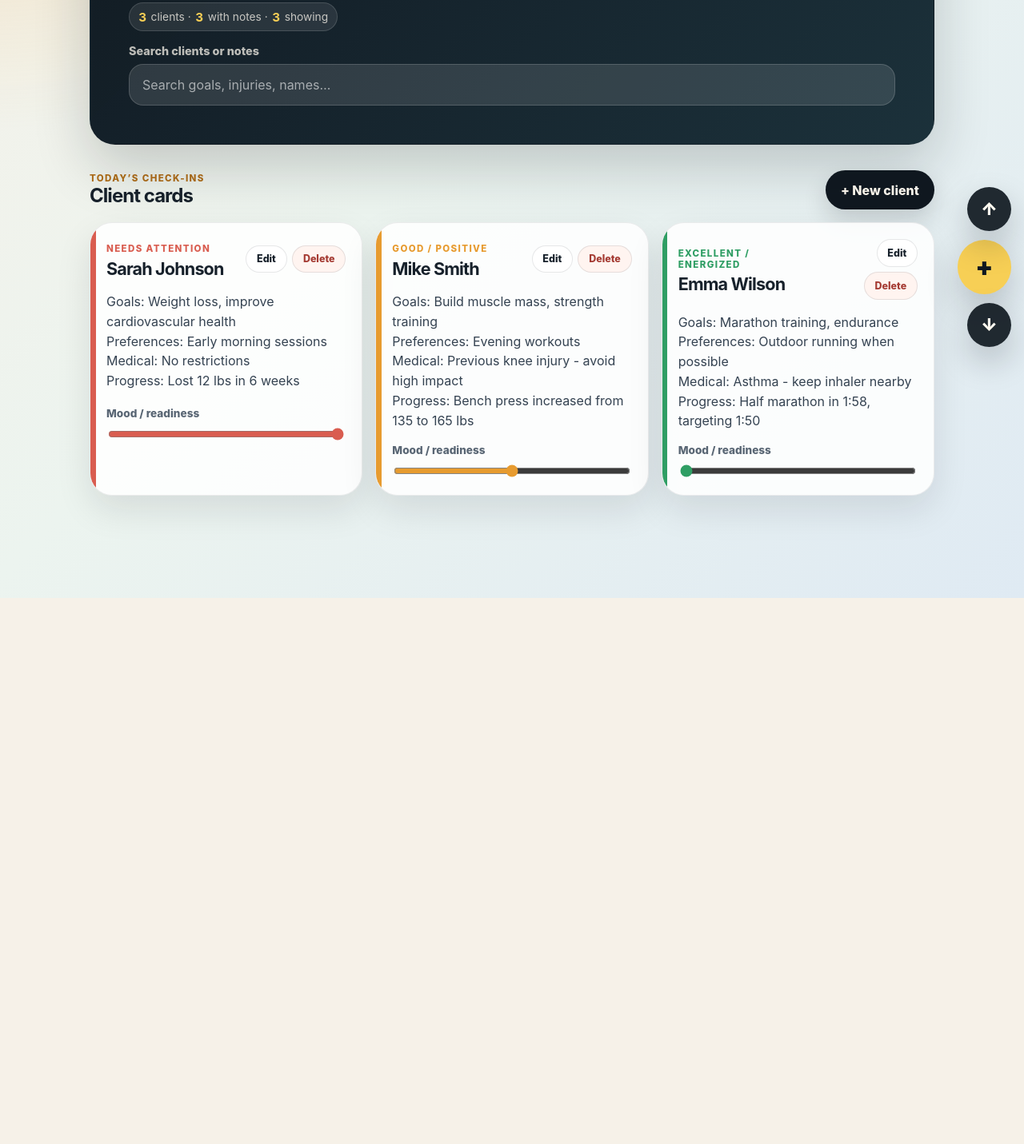
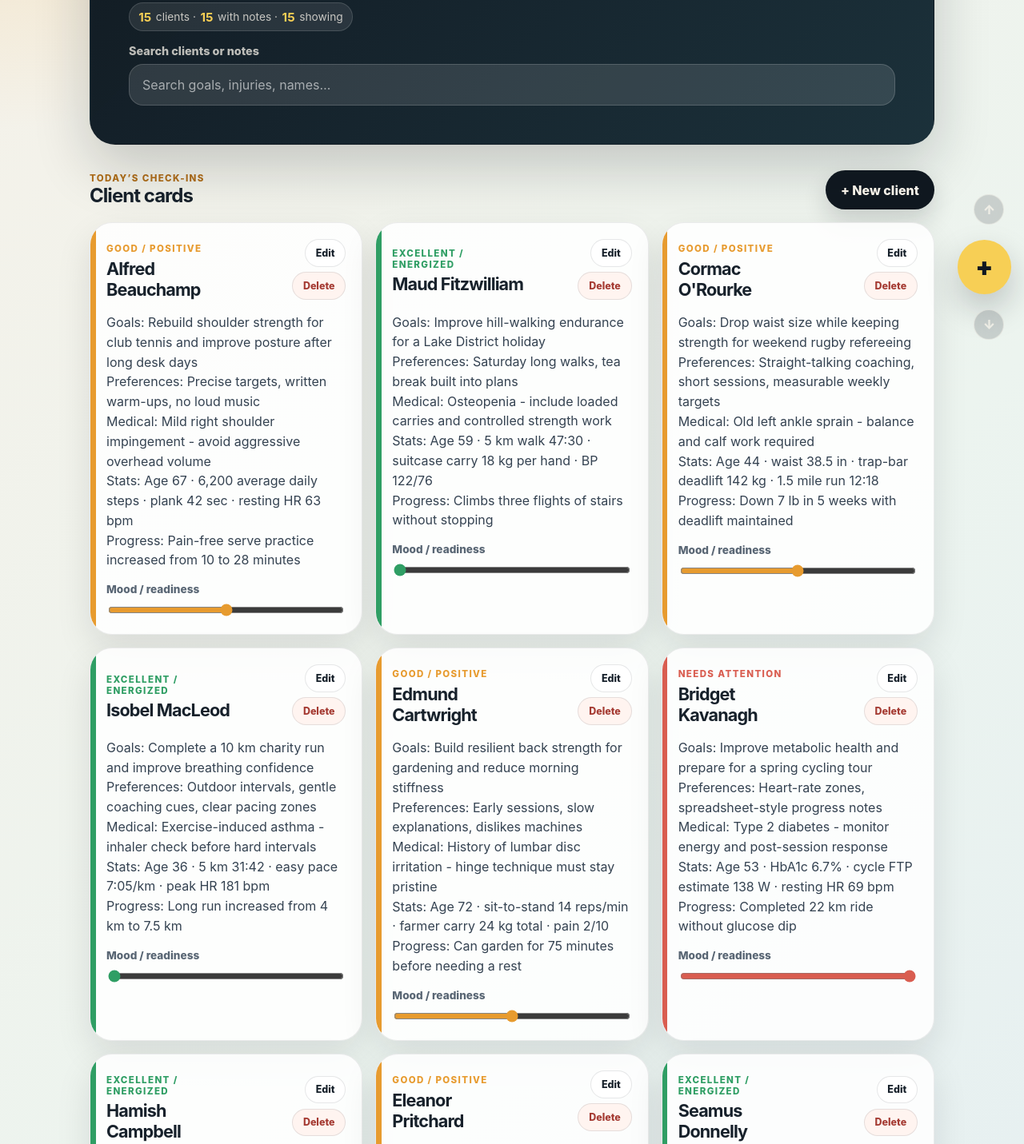
Before and after one commit to Jefers/ccnote, a website built with Vite: page index.html in a window 1280 px wide. Shown: the part 350-1781 px from the top of the page at 80% size. Before the commit the page ends 1098 px from the top, so only its background shows below. Built offline with nearby package versions, Linux system fonts and the light colour scheme.

Commit message:
feat: refresh example clients and subtle navigation

```diff
--- a/public/data/seed-clients.json
+++ b/public/data/seed-clients.json
@@ -1,20 +1,92 @@
 [
   {
-    "id": "1",
-    "name": "Sarah Johnson",
-    "notes": "Goals: Weight loss, improve cardiovascular health\nPreferences: Early morning sessions\nMedical: No restrictions\nProgress: Lost 12 lbs in 6 weeks",
+    "id": "c01",
+    "name": "Alfred Beauchamp",
+    "notes": "Goals: Rebuild shoulder strength for club tennis and improve posture after long desk days\nPreferences: Precise targets, written warm-ups, no loud music\nMedical: Mild right shoulder impingement - avoid aggressive overhead volume\nStats: Age 67 · 6,200 average daily steps · plank 42 sec · resting HR 63 bpm\nProgress: Pain-free serve practice increased from 10 to 28 minutes",
+    "mood": 1
+  },
+  {
+    "id": "c02",
+    "name": "Maud Fitzwilliam",
+    "notes": "Goals: Improve hill-walking endurance for a Lake District holiday\nPreferences: Saturday long walks, tea break built into plans\nMedical: Osteopenia - include loaded carries and controlled strength work\nStats: Age 59 · 5 km walk 47:30 · suitcase carry 18 kg per hand · BP 122/76\nProgress: Climbs three flights of stairs without stopping",
+    "mood": 0
+  },
+  {
+    "id": "c03",
+    "name": "Cormac O'Rourke",
+    "notes": "Goals: Drop waist size while keeping strength for weekend rugby refereeing\nPreferences: Straight-talking coaching, short sessions, measurable weekly targets\nMedical: Old left ankle sprain - balance and calf work required\nStats: Age 44 · waist 38.5 in · trap-bar deadlift 142 kg · 1.5 mile run 12:18\nProgress: Down 7 lb in 5 weeks with deadlift maintained",
+    "mood": 1
+  },
+  {
+    "id": "c04",
+    "name": "Isobel MacLeod",
+    "notes": "Goals: Complete a 10 km charity run and improve breathing confidence\nPreferences: Outdoor intervals, gentle coaching cues, clear pacing zones\nMedical: Exercise-induced asthma - inhaler check before hard intervals\nStats: Age 36 · 5 km 31:42 · easy pace 7:05/km · peak HR 181 bpm\nProgress: Long run increased from 4 km to 7.5 km",
+    "mood": 0
+  },
+  {
+    "id": "c05",
+    "name": "Edmund Cartwright",
+    "notes": "Goals: Build resilient back strength for gardening and reduce morning stiffness\nPreferences: Early sessions, slow explanations, dislikes machines\nMedical: History of lumbar disc irritation - hinge technique must stay pristine\nStats: Age 72 · sit-to-stand 14 reps/min · farmer carry 24 kg total · pain 2/10\nProgress: Can garden for 75 minutes before needing a rest",
+    "mood": 1
+  },
+  {
+    "id": "c06",
+    "name": "Bridget Kavanagh",
+    "notes": "Goals: Improve metabolic health and prepare for a spring cycling tour\nPreferences: Heart-rate zones, spreadsheet-style progress notes\nMedical: Type 2 diabetes - monitor energy and post-session response\nStats: Age 53 · HbA1c 6.7% · cycle FTP estimate 138 W · resting HR 69 bpm\nProgress: Completed 22 km ride without glucose dip",
     "mood": 2
   },
   {
-    "id": "2",
-    "name": "Mike Smith",
-    "notes": "Goals: Build muscle mass, strength training\nPreferences: Evening workouts\nMedical: Previous knee injury - avoid high impact\nProgress: Bench press increased from 135 to 165 lbs",
+    "id": "c07",
+    "name": "Hamish Campbell",
+    "notes": "Goals: Regain Highland dancing agility and strengthen knees\nPreferences: Rhythmic drills, mobility first, humorous coaching style\nMedical: Patellar tendinopathy history - manage jumping volume carefully\nStats: Age 41 · single-leg squat box 45 cm · calf raise 22/side · knee pain 1/10\nProgress: Returned to 20-minute dance practice twice weekly",
+    "mood": 0
+  },
+  {
+    "id": "c08",
+    "name": "Eleanor Pritchard",
+    "notes": "Goals: Improve bone density markers and carry grandchildren comfortably\nPreferences: Quiet gym corner, written homework, no burpees\nMedical: Wrist arthritis - adapt pressing and floor transitions\nStats: Age 64 · goblet squat 22 kg x 8 · grip 24 kg right / 22 kg left · steps 7,800\nProgress: Carries 4-year-old grandson up stairs without stopping",
     "mood": 1
   },
   {
-    "id": "3",
-    "name": "Emma Wilson",
-    "notes": "Goals: Marathon training, endurance\nPreferences: Outdoor running when possible\nMedical: Asthma - keep inhaler nearby\nProgress: Half marathon in 1:58, targeting 1:50",
+    "id": "c09",
+    "name": "Seamus Donnelly",
+    "notes": "Goals: Train for a sub-2-hour half marathon while losing 10 lb\nPreferences: Data-driven plans, enjoys competitive benchmarks\nMedical: Tight calves and recurring blisters - shoe rotation and mobility needed\nStats: Age 39 · 10 km 54:12 · bodyweight 14 st 3 lb · cadence 164 spm\nProgress: Tempo pace improved from 6:05/km to 5:42/km",
     "mood": 0
+  },
+  {
+    "id": "c10",
+    "name": "Agnes Sinclair",
+    "notes": "Goals: Restore confidence after a fall and improve single-leg balance\nPreferences: Calm sessions, chair nearby, celebrates small wins\nMedical: Previous wrist fracture - careful with floor work and bracing\nStats: Age 78 · tandem stance 31 sec · timed up-and-go 9.8 sec · step-ups 12/side\nProgress: Walks to shops unaided three mornings per week",
+    "mood": 1
+  },
+  {
+    "id": "c11",
+    "name": "Rupert Ashdown",
+    "notes": "Goals: Improve rowing-machine performance and reduce blood pressure\nPreferences: Technical coaching, numbers on every session, dislikes circuits\nMedical: Hypertension controlled by GP - avoid breath-holding on lifts\nStats: Age 58 · 2k row 8:36 · BP 131/82 · dead bug hold 48 sec\nProgress: 500 m split improved by 7 seconds at same perceived effort",
+    "mood": 2
+  },
+  {
+    "id": "c12",
+    "name": "Fiona MacGregor",
+    "notes": "Goals: Build strength for sea-kayaking and improve trunk rotation\nPreferences: Outdoor conditioning, kettlebells, practical movement drills\nMedical: Mild scoliosis - monitor asymmetry and loaded rotation\nStats: Age 47 · kettlebell swing 20 kg x 15 · side plank 38 sec/side · VO2 estimate 38\nProgress: Completed 90-minute paddle without back tightness",
+    "mood": 0
+  },
+  {
+    "id": "c13",
+    "name": "Benedict Harcourt",
+    "notes": "Goals: Add lean mass and fix rounded-shoulder presentation for stage acting\nPreferences: Superset sessions, visible posture cues, concise feedback\nMedical: No restrictions, occasional neck tension after rehearsals\nStats: Age 32 · bodyweight 76.4 kg · pull-ups 6 · chest-supported row 42 kg x 10\nProgress: Added 1.8 kg in 6 weeks with waist unchanged",
+    "mood": 1
+  },
+  {
+    "id": "c14",
+    "name": "Nora Flaherty",
+    "notes": "Goals: Return to recreational netball and improve lateral speed\nPreferences: Team-sport drills, upbeat sessions, clear return-to-play milestones\nMedical: ACL reconstruction 18 months ago - continue deceleration mechanics\nStats: Age 29 · single-leg hop symmetry 91% · 20 m shuttle 5.4 sec · RPE cap 7/10\nProgress: Cleared controlled change-of-direction drills",
+    "mood": 0
+  },
+  {
+    "id": "c15",
+    "name": "Duncan Abernethy",
+    "notes": "Goals: Reduce golf handicap by improving hip mobility and rotational power\nPreferences: Short daily mobility snacks, objective range checks\nMedical: Right hip replacement 4 years ago - avoid forced end-range loading\nStats: Age 61 · driver carry 196 yd · hip internal rotation 22°/28° · medicine-ball throw 5.8 m\nProgress: Reports smoother backswing and no next-day hip ache",
+    "mood": 1
   }
 ]
--- a/src/state/store.ts
+++ b/src/state/store.ts
@@ -1,6 +1,6 @@
 import type { ClientRecord } from '../domain/client';
 
-export const DEFAULT_STORAGE_KEY = 'cnotes.clients.v1';
+export const DEFAULT_STORAGE_KEY = 'cnotes.clients.v2';
 
 export interface StorageLike {
   get(key: string): string | undefined;
--- a/src/styles.css
+++ b/src/styles.css
@@ -344,13 +344,14 @@ button {
 }
 
 .fab {
+  position: relative;
   display: grid;
   width: 3.45rem;
   height: 3.45rem;
   place-items: center;
   border: 0;
   border-radius: 999px;
-  box-shadow: 0 18px 40px rgba(16, 24, 32, 0.22);
+  background: transparent;
   font-size: 1.35rem;
   font-weight: 900;
   line-height: 1;
@@ -361,13 +362,35 @@ button {
   height: 4.2rem;
   background: #f7cf55;
   color: #101820;
+  box-shadow: 0 18px 40px rgba(16, 24, 32, 0.22);
   font-size: 2rem;
 }
 
 .fab-secondary {
-  background: rgba(16, 24, 32, 0.92);
-  color: #fffaf0;
-  backdrop-filter: blur(12px);
+  z-index: 0;
+  isolation: isolate;
+  color: rgba(255, 250, 240, 0.68);
+  font-size: 1rem;
+}
+
+.fab-secondary::before {
+  content: "";
+  position: absolute;
+  z-index: -1;
+  inset: 50% auto auto 50%;
+  width: 2.25rem;
+  height: 2.25rem;
+  border: 1.5px solid rgba(255, 250, 240, 0.48);
+  border-radius: 999px;
+  background: rgba(16, 24, 32, 0.16);
+  backdrop-filter: blur(8px);
+  transform: translate(-50%, -50%);
+}
+
+.fab-secondary:hover::before,
+.fab-secondary:focus-visible::before {
+  border-color: rgba(247, 207, 85, 0.78);
+  background: rgba(16, 24, 32, 0.28);
 }
 
 .fab:active {
```
Also changed, not shown: tests/client-domain.test.ts (+31 -13 lines).
